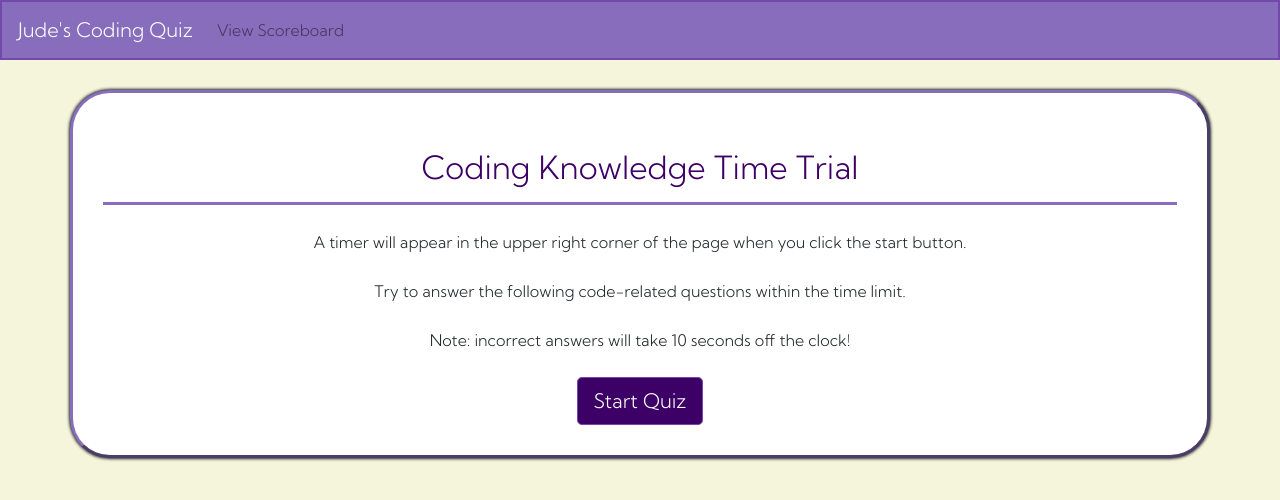
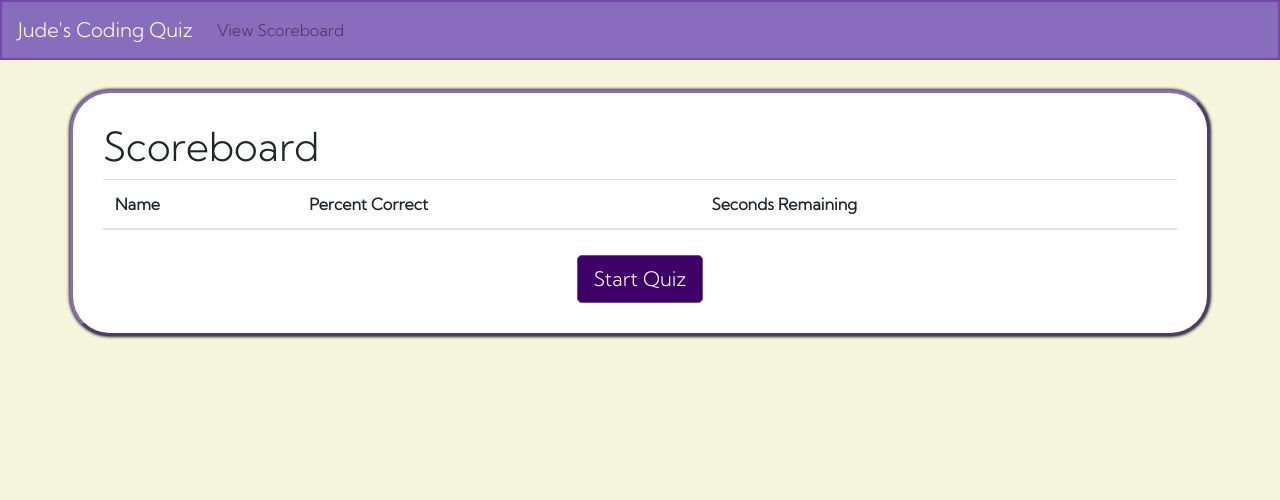
Before and after one commit to judeclark19/coding-quiz, a plain HTML site: page sandbox.html in a window 1280 px wide. Drawn offline with nearby package versions, Linux system fonts and the light colour scheme.

Commit message:
corrected scoreboard styling

```diff
--- a/sandbox.html
+++ b/sandbox.html
@@ -83,27 +83,28 @@
     <!-- Card begin -->
     <div class="container" id="main-container">
       <div id="card-body">
-        <span id="target-me"><h2>Coding Knowledge Time Trial</h2></span>
-        <hr />
-        <div id="intro-slide">
-          <p>
-            A timer will appear in the upper right corner of the page when you
-            click the start button.
-          </p>
-          <p>
-            Try to answer the following code-related questions within the time
-            limit.
-          </p>
-          <p>Note: incorrect answers will take 10 seconds off the clock!</p>
-        </div>
-        <div id="question-slide">
-          <div id="question-prompt-text">
-            <!-- Question text appears here -->
-          </div>
-          <div id="answer-buttons" class="btn-stack hide">
-            <!-- answer buttons appear here-->
-          </div>
-        </div>
+        <h1>Scoreboard</h1>
+        <table class="table table-striped">
+          <thead id="add-new-scores-here">
+            <tr>
+              <th scope="col">Name</th>
+              <th scope="col">Percent Correct</th>
+              <th scope="col">Seconds Remaining</th>
+            </tr>
+          </thead>
+          <tbody>
+            <!-- <tr>
+              <th scope="row">Jude</th>
+              <td>100%</td>
+              <td>0:10</td>
+            </tr>
+            <tr>
+              <th scope="row">lslslsllslslslslslls</th>
+              <td>50%</td>
+              <td>ey</td>
+            </tr> -->
+          </tbody>
+        </table>
       </div>
       <div id="card-footer">
         <button class="btn btn-primary btn-lg" id="start-btn">
```
Also changed, not shown: index.html (+2 -2 lines), sandbox.js (+1 -6 lines).
